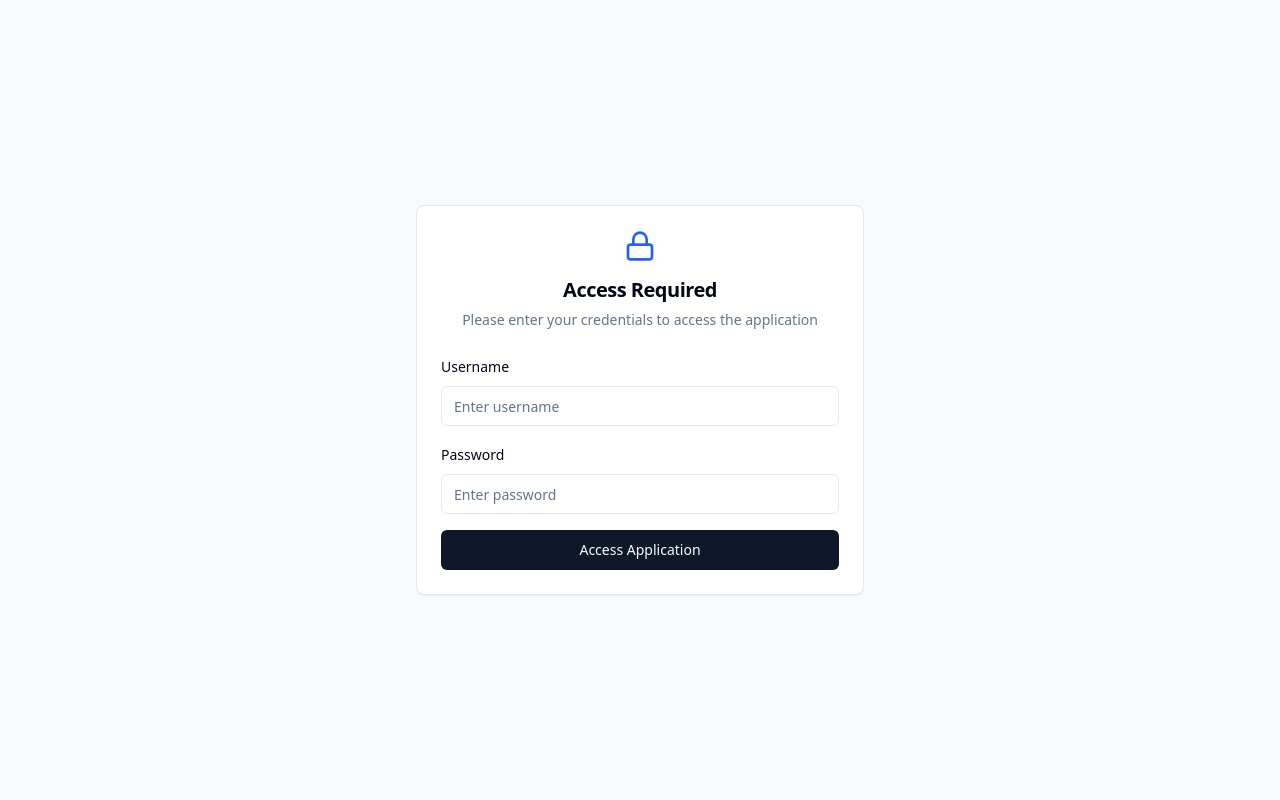
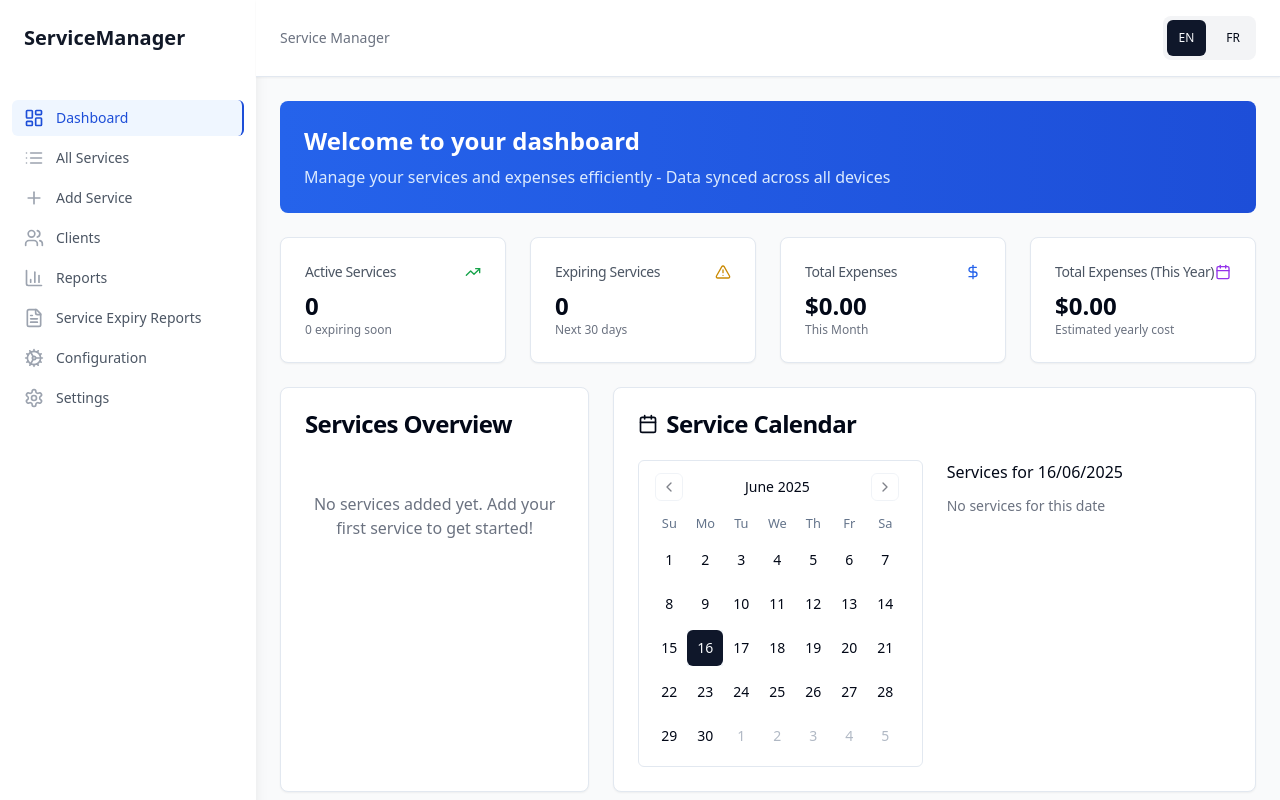
Before and after one commit to lmajdemajjane25/expense-notifier, a React (Vite) app: page / in a window 1280 px wide. Shown: the top 800 px of the page. Built offline with nearby package versions, Linux system fonts and the light colour scheme.

Commit message:
Changes
Co-authored-by: lmajdemajjane25 <213641679+lmajdemajjane25@users.noreply.github.com>

```diff
--- a/src/components/BasicAuth.tsx
+++ b/src/components/BasicAuth.tsx
@@ -1,152 +1,10 @@
-
-import React, { useState, useEffect } from 'react';
-import { Button } from '@/components/ui/button';
-import { Input } from '@/components/ui/input';
-import { Label } from '@/components/ui/label';
-import { Card, CardContent, CardDescription, CardHeader, CardTitle } from '@/components/ui/card';
-import { Lock } from 'lucide-react';
+import React from 'react';
 
 interface BasicAuthProps {
   children: React.ReactNode;
 }
 
-const BasicAuth = ({ children }: BasicAuthProps) => {
-  const [isAuthenticated, setIsAuthenticated] = useState(false);
-  const [username, setUsername] = useState('');
-  const [password, setPassword] = useState('');
-  const [error, setError] = useState('');
-  const [isLoading, setIsLoading] = useState(true);
-
-  const requiredUsername = import.meta.env.VITE_BASIC_AUTH_USER;
-  const requiredPassword = import.meta.env.VITE_BASIC_AUTH_PASS;
-
-  useEffect(() => {
-    // Check if Basic Auth is configured
-    if (!requiredUsername || !requiredPassword) {
-      console.error('Basic Auth credentials not configured. Please set VITE_BASIC_AUTH_USER and VITE_BASIC_AUTH_PASS in your environment variables.');
-      setIsLoading(false);
-      return;
-    }
-
-    // Check if user is already authenticated - use localStorage instead of sessionStorage
-    const isBasicAuthValid = localStorage.getItem('basicAuthValid');
-    if (isBasicAuthValid === 'true') {
-      setIsAuthenticated(true);
-    }
-    setIsLoading(false);
-  }, [requiredUsername, requiredPassword]);
-
-  const handleSubmit = (e: React.FormEvent) => {
-    e.preventDefault();
-    setError('');
-
-    if (!requiredUsername || !requiredPassword) {
-      setError('Basic Auth is not properly configured. Please contact the administrator.');
-      return;
-    }
-
-    if (username === requiredUsername && password === requiredPassword) {
-      setIsAuthenticated(true);
-      // Use localStorage instead of sessionStorage to persist across browser sessions
-      localStorage.setItem('basicAuthValid', 'true');
-    } else {
-      setError('Invalid username or password');
-      setUsername('');
-      setPassword('');
-    }
-  };
-
-  // Clear session data on logout
-  const handleLogout = () => {
-    setIsAuthenticated(false);
-    localStorage.removeItem('basicAuthValid');
-    setUsername('');
-    setPassword('');
-  };
-
-  if (isLoading) {
-    return (
-      <div className="min-h-screen bg-gray-50 flex items-center justify-center">
-        <div className="text-center">
-          <div className="animate-spin rounded-full h-8 w-8 border-b-2 border-blue-600 mx-auto"></div>
-          <p className="mt-2 text-gray-600">Loading...</p>
-        </div>
-      </div>
-    );
-  }
-
-  if (!requiredUsername || !requiredPassword) {
-    return (
-      <div className="min-h-screen bg-gray-50 flex items-center justify-center">
-        <Card className="w-full max-w-md">
-          <CardHeader className="text-center">
-            <Lock className="h-8 w-8 text-red-600 mx-auto mb-2" />
-            <CardTitle className="text-xl font-bold text-red-600">Configuration Error</CardTitle>
-            <CardDescription>
-              Basic Authentication is not properly configured
-            </CardDescription>
-          </CardHeader>
-          <CardContent>
-            <p className="text-sm text-gray-600 text-center">
-              Please set VITE_BASIC_AUTH_USER and VITE_BASIC_AUTH_PASS environment variables.
-            </p>
-          </CardContent>
-        </Card>
-      </div>
-    );
-  }
-
-  if (!isAuthenticated) {
-    return (
-      <div className="min-h-screen bg-gray-50 flex items-center justify-center">
-        <Card className="w-full max-w-md">
-          <CardHeader className="text-center">
-            <Lock className="h-8 w-8 text-blue-600 mx-auto mb-2" />
-            <CardTitle className="text-xl font-bold">Access Required</CardTitle>
-            <CardDescription>
-              Please enter your credentials to access the application
-            </CardDescription>
-          </CardHeader>
-          <CardContent>
-            <form onSubmit={handleSubmit} className="space-y-4">
-              <div className="space-y-2">
-                <Label htmlFor="username">Username</Label>
-                <Input
-                  id="username"
-                  type="text"
-                  placeholder="Enter username"
-                  value={username}
-                  onChange={(e) => setUsername(e.target.value)}
-                  autoComplete="off"
-                  required
-                />
-              </div>
-              <div className="space-y-2">
-                <Label htmlFor="password">Password</Label>
-                <Input
-                  id="password"
-                  type="password"
-                  placeholder="Enter password"
-                  value={password}
-                  onChange={(e) => setPassword(e.target.value)}
-                  autoComplete="off"
-                  required
-                />
-              </div>
-              {error && (
-                <div className="text-red-600 text-sm text-center">{error}</div>
-              )}
-              <Button type="submit" className="w-full">
-                Access Application
-              </Button>
-            </form>
-          </CardContent>
-        </Card>
-      </div>
-    );
-  }
-
-  return <>{children}</>;
-};
+// Basic Auth is temporarily disabled — passes children through directly.
+const BasicAuth = ({ children }: BasicAuthProps) => <>{children}</>;
 
 export default BasicAuth;
--- a/src/components/ProtectedRoute.tsx
+++ b/src/components/ProtectedRoute.tsx
@@ -1,31 +1,10 @@
-
 import React from 'react';
-import { Navigate } from 'react-router-dom';
-import { useAuth } from '@/contexts/AuthContext';
 
 interface ProtectedRouteProps {
   children: React.ReactNode;
 }
 
-const ProtectedRoute = ({ children }: ProtectedRouteProps) => {
-  const { user, loading } = useAuth();
-
-  if (loading) {
-    return (
-      <div className="min-h-screen bg-gray-50 flex items-center justify-center">
-        <div className="text-center">
-          <div className="animate-spin rounded-full h-8 w-8 border-b-2 border-blue-600 mx-auto"></div>
-          <p className="mt-2 text-gray-600">Loading...</p>
-        </div>
-      </div>
-    );
-  }
-
-  if (!user) {
-    return <Navigate to="/auth" replace />;
-  }
-
-  return <>{children}</>;
-};
+// Authentication is temporarily disabled — all routes are publicly accessible.
+const ProtectedRoute = ({ children }: ProtectedRouteProps) => <>{children}</>;
 
 export default ProtectedRoute;
```
Also changed, not shown: tsconfig.app.json (+11 -9 lines), tsconfig.json (+9 -4 lines), 1 other file (tests, documents, lock files or other folders).
